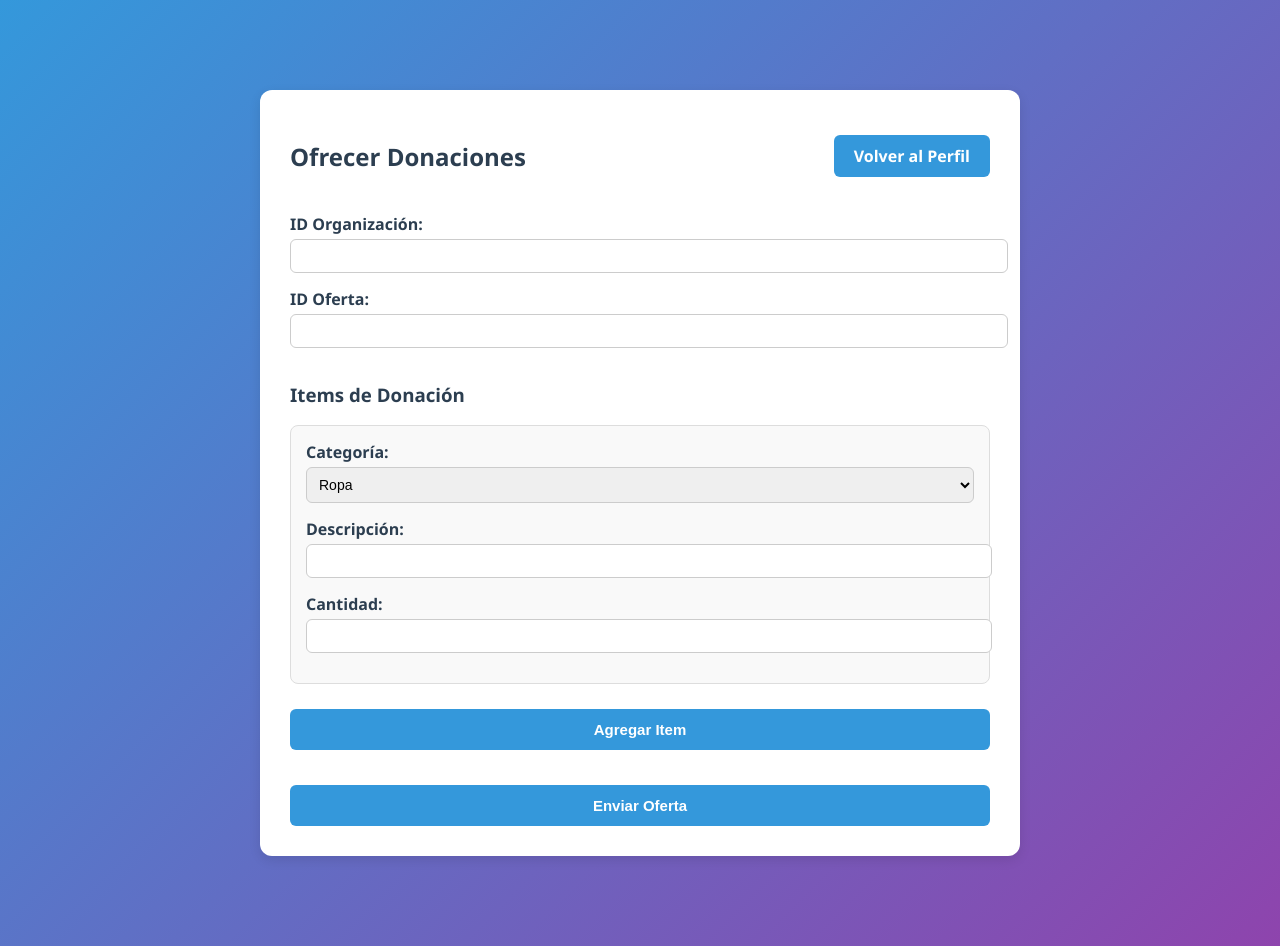
After one commit to anavazquez141/TP-RPC, a Flask app: page /form-oferta in a window 1280 px wide. The commit adds this page. Run offline with Flask 3, Linux system fonts and the light colour scheme; parts of the project's set-up code (start-up, migrations or seed data) failed here and were passed over.

Commit message:
Agregue ofrecer donaciones

```diff
--- a/client/app.py
+++ b/client/app.py
@@ -577,6 +577,7 @@ def enviar_solicitud():
 @app.route('/form-solicitud')
 def form_solicitud():
     return render_template('publicar_solicitud.html')
+
 @app.route('/ofertas', methods=['GET'])
 @requiere_autenticacion(cliente_usuario)
 @requiere_rol_presidente_o_vocal(cliente_usuario)
@@ -609,5 +610,70 @@ def ofertas():
         flash(f"Error: {str(e)}", "error")
         return render_template('ofertas.html', ofertas=[])
 
+@app.route('/form-oferta')
+def form_oferta():
+    return render_template('ofrecer_donacion.html')
+
+@app.route('/enviar-oferta', methods=['POST'])
+def enviar_oferta():
+    try:
+        # Obtener datos del formulario
+        id_organizacion = request.form.get('id_organizacion')
+        categorias = request.form.getlist('categoria[]')
+        descripciones = request.form.getlist('descripcion[]')
+        cantidades = request.form.getlist('cantidad[]')
+
+        # Validaciones
+        if not id_organizacion:
+            flash("ID de organización es obligatorio", "error")
+            return redirect(url_for('form_oferta'))
+
+        if not categorias or not descripciones or not cantidades:
+            flash("Debe agregar al menos una donación", "error")
+            return redirect(url_for('form_oferta'))
+
+        if len(categorias) != len(descripciones) or len(categorias) != len(cantidades):
+            flash("Los datos de las donaciones no coinciden", "error")
+            return redirect(url_for('form_oferta'))
+
+        # Crear lista de objetos gRPC ItemOferta
+        items = []
+        for cat, desc, cant in zip(categorias, descripciones, cantidades):
+            if not cat or not desc or not cant:
+                flash("Todos los campos de cada ítem son obligatorios", "error")
+                return redirect(url_for('form_oferta'))
+
+            try:
+                cantidad_int = int(cant)
+                if cantidad_int <= 0:
+                    flash("La cantidad debe ser mayor a 0", "error")
+                    return redirect(url_for('form_oferta'))
+            except ValueError:
+                flash("La cantidad debe ser un número válido", "error")
+                return redirect(url_for('form_oferta'))
+
+            item = donacion_pb2.OfertaDonacionItem(
+                categoria=cat,
+                descripcion=desc,
+                cantidad=cantidad_int
+            )
+            items.append(item)
+
+        # Llamar al método ofrecer_donacion
+        controller = ClienteDonacion(host='localhost', port=9090)
+        response = controller.ofrecer_donacion(id_organizacion, items)
+
+        if response and hasattr(response, 'status') and response.status == "SUCCESS":
+            flash("Oferta publicada exitosamente", "success")
+        else:
+            message = getattr(response, 'message', 'Error al publicar oferta') if response else "Error al publicar oferta"
+            flash(message, "error")
+
+    except Exception as e:
+        flash(f"Error al publicar oferta: {str(e)}", "error")
+
+    return redirect(url_for('form_oferta'))
+
+
 if __name__ == '__main__':
     app.run(debug=True, host='0.0.0.0', port=5001)
--- a/client/proto/donacionService_pb2_grpc.py
+++ b/client/proto/donacionService_pb2_grpc.py
@@ -70,6 +70,11 @@ class DonacionServiceStub(object):
                 request_serializer=donacionService__pb2.BajaSolicitudRequest.SerializeToString,
                 response_deserializer=donacionService__pb2.BajaSolicitudResponse.FromString,
                 _registered_method=True)
+        self.ofrecerDonacion = channel.unary_unary(
+                '/DonacionService/ofrecerDonacion',
+                request_serializer=donacionService__pb2.OfertaDonacionRequest.SerializeToString,
+                response_deserializer=donacionService__pb2.OfertaDonacionResponse.FromString,
+                _registered_method=True)
         self.listarSolicitudes = channel.unary_unary(
                 '/DonacionService/listarSolicitudes',
                 request_serializer=donacionService__pb2.ListarSolicitudesRequest.SerializeToString,
@@ -128,6 +133,12 @@ class DonacionServiceServicer(object):
         context.set_details('Method not implemented!')
         raise NotImplementedError('Method not implemented!')
 
+    def ofrecerDonacion(self, request, context):
+        """Missing associated documentation comment in .proto file."""
+        context.set_code(grpc.StatusCode.UNIMPLEMENTED)
+        context.set_details('Method not implemented!')
+        raise NotImplementedError('Method not implemented!')
+
     def listarSolicitudes(self, request, context):
         """Missing associated documentation comment in .proto file."""
         context.set_code(grpc.StatusCode.UNIMPLEMENTED)
@@ -177,6 +188,11 @@ def add_DonacionServiceServicer_to_server(servicer, server):
                     servicer.bajaSolicitudDonacion,
                     request_deserializer=donacionService__pb2.BajaSolicitudRequest.FromString,
                     response_serializer=donacionService__pb2.BajaSolicitudResponse.SerializeToString,
+            ),
+            'ofrecerDonacion': grpc.unary_unary_rpc_method_handler(
+                    servicer.ofrecerDonacion,
+                    request_deserializer=donacionService__pb2.OfertaDonacionRequest.FromString,
+                    response_serializer=donacionService__pb2.OfertaDonacionResponse.SerializeToString,
             ),
             'listarSolicitudes': grpc.unary_unary_rpc_method_handler(
                     servicer.listarSolicitudes,
@@ -390,6 +406,33 @@ class DonacionService(object):
             _registered_method=True)
 
     @staticmethod
+    def ofrecerDonacion(request,
+            target,
+            options=(),
+            channel_credentials=None,
+            call_credentials=None,
+            insecure=False,
+            compression=None,
+            wait_for_ready=None,
+            timeout=None,
+            metadata=None):
+        return grpc.experimental.unary_unary(
+            request,
+            target,
+            '/DonacionService/ofrecerDonacion',
+            donacionService__pb2.OfertaDonacionRequest.SerializeToString,
+            donacionService__pb2.OfertaDonacionResponse.FromString,
+            options,
+            channel_credentials,
+            insecure,
+            call_credentials,
+            compression,
+            wait_for_ready,
+            timeout,
+            metadata,
+            _registered_method=True)
+
+    @staticmethod
     def listarSolicitudes(request,
             target,
             options=(),
--- /dev/null
+++ b/client/views/templates/ofrecer_donacion.html
@@ -0,0 +1,180 @@
+<!DOCTYPE html>
+<html lang="es">
+<head>
+    <meta charset="UTF-8">
+    <title>Ofrecer Donaciones</title>
+    <link rel="stylesheet" href="{{ url_for('static', filename='css/estilos.css') }}">
+    <style>
+        body {
+            font-family: 'Segoe UI', sans-serif;
+        }
+
+        .profile-card {
+            max-width: 700px;
+            margin: 50px auto;
+            background: #fff;
+            padding: 30px;
+            border-radius: 12px;
+            box-shadow: 0 4px 12px rgba(0, 0, 0, 0.1);
+        }
+
+        h2 {
+            color: #2c3e50;
+            margin-bottom: 20px;
+        }
+
+        label {
+            font-weight: bold;
+            color: #2c3e50;
+        }
+
+        input, select {
+            width: 100%;
+            padding: 8px;
+            margin-top: 4px;
+            margin-bottom: 15px;
+            border: 1px solid #ccc;
+            border-radius: 6px;
+            font-size: 14px;
+        }
+
+        .item {
+            border: 1px solid #ddd;
+            padding: 15px;
+            margin-bottom: 15px;
+            border-radius: 8px;
+            background-color: #f9f9f9;
+        }
+
+        .btn {
+            padding: 10px 20px;
+            border-radius: 6px;
+            font-weight: bold;
+            border: none;
+            cursor: pointer;
+            transition: 0.3s;
+        }
+
+        .btn.primary {
+            background-color: #3498db;
+            color: #fff;
+        }
+
+        .btn.primary:hover {
+            background-color: #2980b9;
+        }
+
+        .btn.secondary {
+            background-color: #3498db;
+            color: #fff;
+            text-decoration: none;
+            display: inline-block;
+        }
+
+        .btn.secondary:hover {
+            background-color: #2980b9;
+        }
+
+        .messages {
+            margin-bottom: 20px;
+        }
+
+        .success {
+            color: #27ae60;
+            font-weight: bold;
+        }
+
+        .error {
+            color: #e74c3c;
+            font-weight: bold;
+        }
+
+        .actions {
+            display: flex;
+            justify-content: space-between;
+            align-items: center;
+            margin-top: 25px;
+        }
+    </style>
+</head>
+<body>
+<div class="profile-card">
+    <div class="header" style="display: flex; justify-content: space-between; align-items: center;">
+        <h2>Ofrecer Donaciones</h2>
+        <a href="{{ url_for('index') }}" class="btn secondary">Volver al Perfil</a>
+    </div>
+
+    <div class="messages">
+        {% for category, message in get_flashed_messages(with_categories=true) %}
+            <p class="{{ 'success' if category == 'success' else 'error' }}">{{ message }}</p>
+        {% endfor %}
+    </div>
+
+    <form action="{{ url_for('enviar_oferta') }}" method="POST" id="ofertaForm">
+        <label for="id_organizacion">ID Organización:</label>
+        <input type="text" id="id_organizacion" name="id_organizacion" required>
+
+        <label for="id_oferta">ID Oferta:</label>
+        <input type="text" id="id_oferta" name="id_oferta" required>
+
+        <h3 style="color:#2c3e50;">Items de Donación</h3>
+        <div id="items-container">
+            <div class="item">
+                <label>Categoría:</label>
+                <select name="categoria[]" required>
+                    <option value="ROPA">Ropa</option>
+                    <option value="ALIMENTOS">Alimentos</option>
+                    <option value="JUGUETES">Juguetes</option>
+                    <option value="UTILES_ESCOLARES">Útiles escolares</option>
+                </select>
+
+                <label>Descripción:</label>
+                <input type="text" name="descripcion[]" required>
+
+                <label>Cantidad:</label>
+                <input type="text" name="cantidad[]" required>
+            </div>
+        </div>
+
+        <button type="button" class="btn primary" onclick="agregarItem()">Agregar Item</button>
+
+        <div class="actions">
+            <button type="submit" id="submitButton" class="btn primary">Enviar Oferta</button>
+        </div>
+    </form>
+</div>
+
+<script>
+function agregarItem() {
+    const container = document.getElementById('items-container');
+    const item = document.createElement('div');
+    item.classList.add('item');
+    item.innerHTML = `
+        <label>Categoría:</label>
+        <select name="categoria[]" required>
+            <option value="ROPA">Ropa</option>
+            <option value="ALIMENTOS">Alimentos</option>
+            <option value="JUGUETES">Juguetes</option>
+            <option value="UTILES_ESCOLARES">Útiles escolares</option>
+        </select>
+        <label>Descripción:</label>
+        <input type="text" name="descripcion[]" required>
+        <label>Cantidad:</label>
+        <input type="text" name="cantidad[]" required>
+    `;
+    container.appendChild(item);
+}
+
+// Prevenir envíos dobles
+document.getElementById('ofertaForm').addEventListener('submit', function(event) {
+    const submitButton = document.getElementById('submitButton');
+    if (submitButton.disabled) {
+        event.preventDefault();
+        return;
+    }
+    submitButton.disabled = true;
+    submitButton.innerText = 'Procesando...';
+});
+</script>
+</body>
+</html>
```
Also changed, not shown: client/cliente_donacion.py (+29 -0 lines), client/proto/donacionService_pb2.py (+25 -19 lines), client/views/templates/publicar_solicitud.html (+112 -13 lines), client/views/templates/solicitudes.html (+92 -7 lines), 4 other files.
